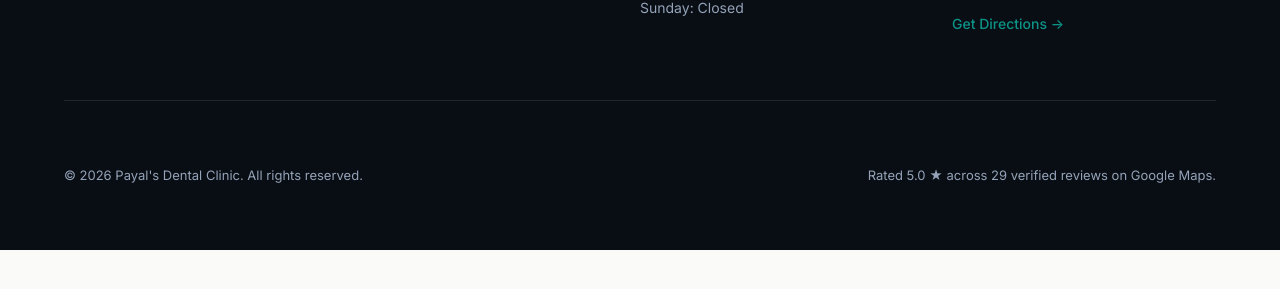
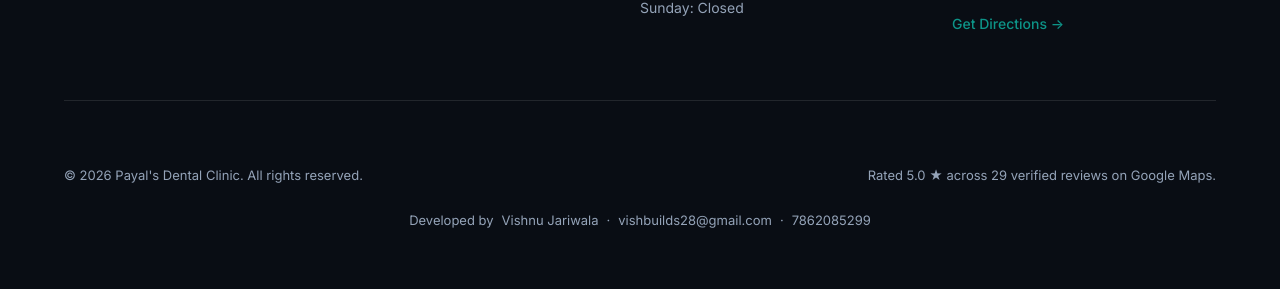
Before and after one commit to 07vish/payals_clinic, a plain HTML site: page index.html in a window 1280 px wide. Shown: the part 7975-8264 px from the top of the page. Before the commit the page ends 8225 px from the top, so only its background shows below. Drawn offline with nearby package versions, Linux system fonts and the light colour scheme.

Commit message:
credits commit

```diff
--- a/index.html
+++ b/index.html
@@ -725,6 +725,13 @@
         <p class="copyright">© <span id="current-year">2026</span> Payal's Dental Clinic. All rights reserved.</p>
         <p class="rating-note">Rated 5.0 ★ across 29 verified reviews on Google Maps.</p>
       </div>
+      <p class="developer-credit">
+        Developed by <a href="https://www.vishbuilds.in/" target="_blank" rel="noopener noreferrer">Vishnu Jariwala</a>
+        <span aria-hidden="true">·</span>
+        <a href="mailto:vishbuilds28@gmail.com">vishbuilds28@gmail.com</a>
+        <span aria-hidden="true">·</span>
+        <a href="tel:7862085299">7862085299</a>
+      </p>
 
     </div>
   </footer>
--- a/style.css
+++ b/style.css
@@ -1225,6 +1225,22 @@ button, input, select, textarea {
   align-items: center;
   font-size: 0.8125rem;
   color: var(--text-inverse-muted);
+}
+
+.developer-credit {
+  display: flex;
+  justify-content: center;
+  flex-wrap: wrap;
+  gap: var(--space-1);
+  margin-top: var(--space-3);
+  font-size: 0.8125rem;
+  color: var(--text-inverse-muted);
+  text-align: center;
+}
+
+.developer-credit a:hover {
+  color: var(--accent);
+  text-decoration: underline;
 }
 
 /* --------------------------------------------------------------------------
```
